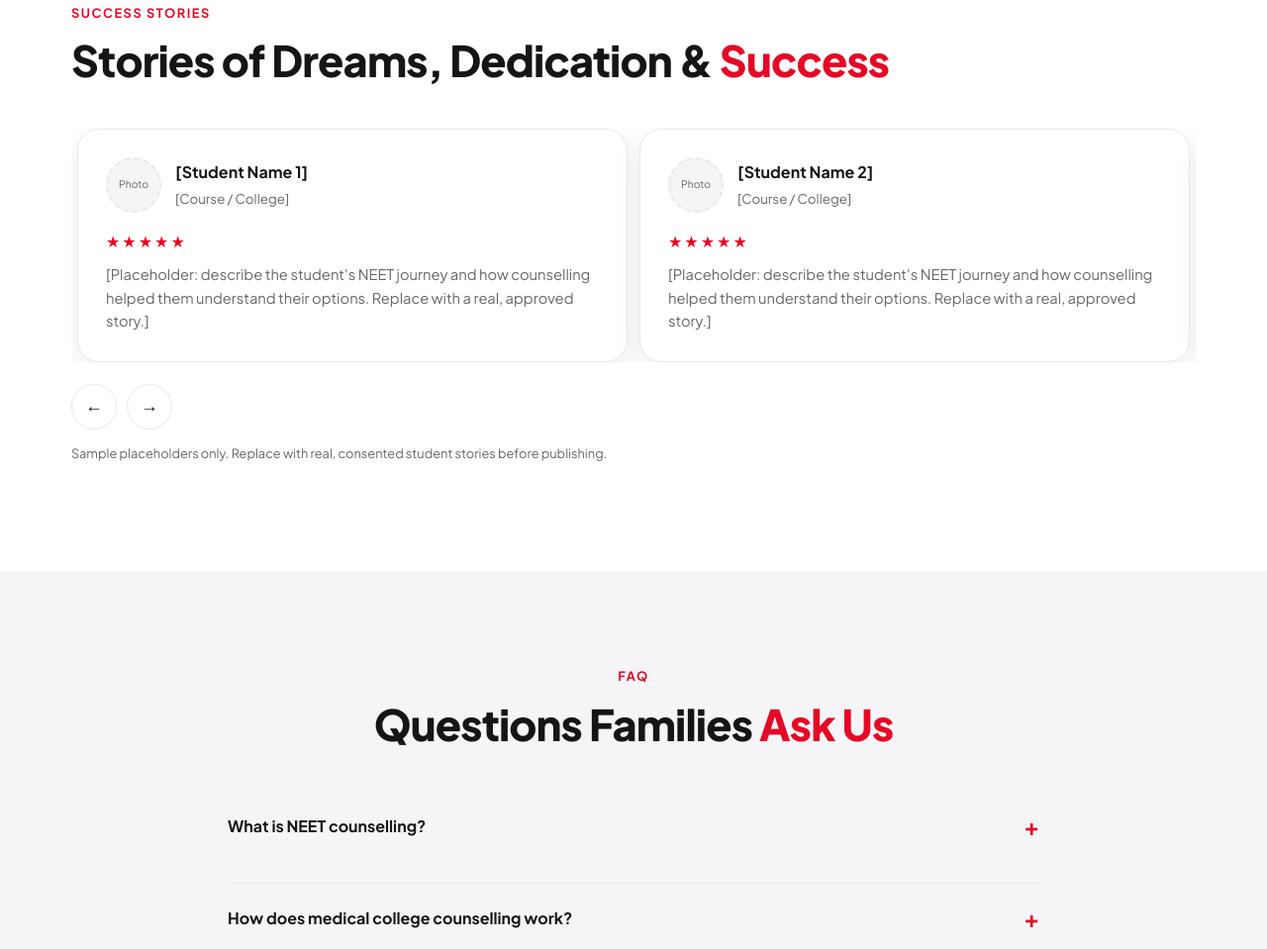
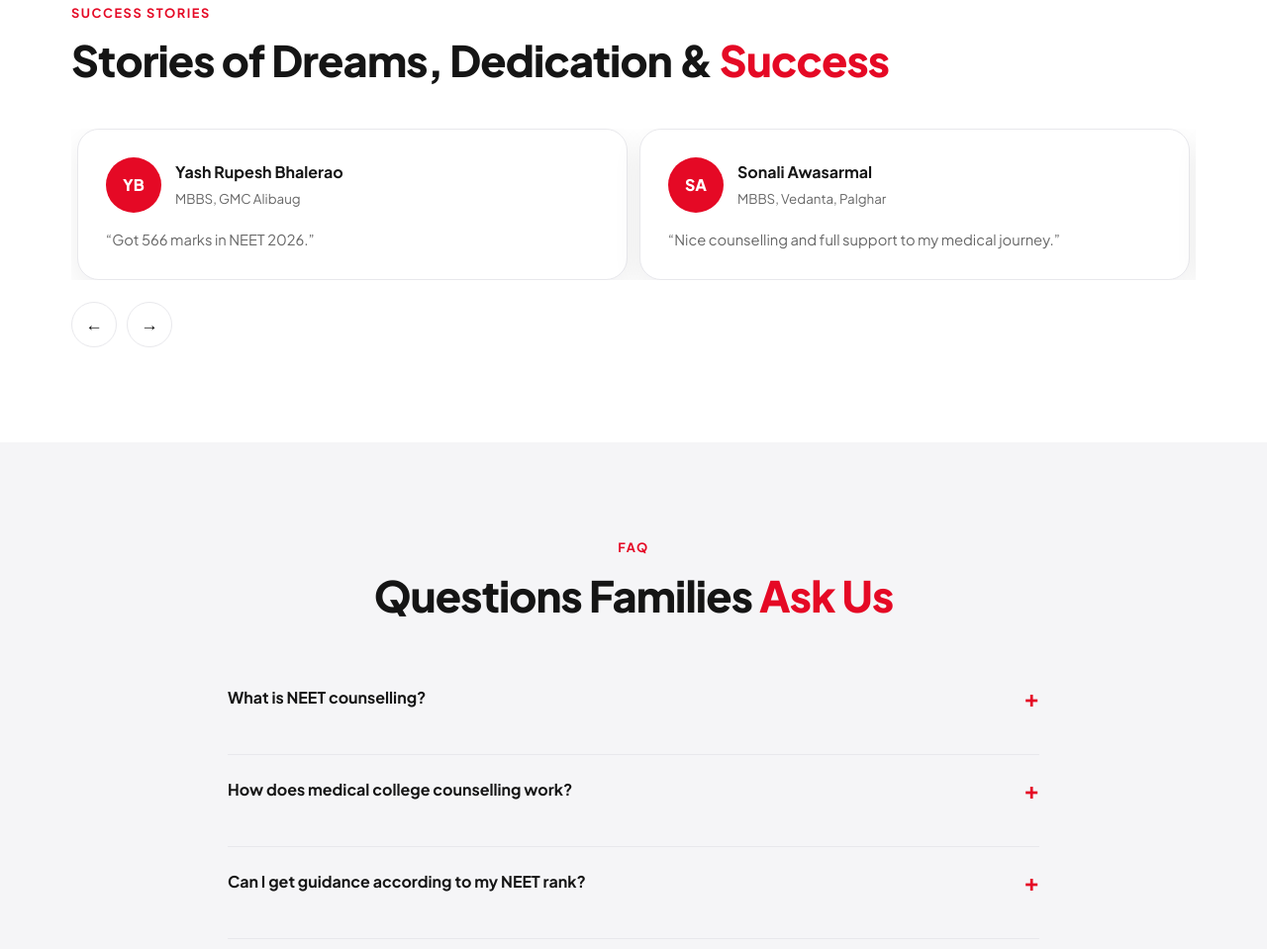
Before and after one commit to mrbhaleraocounselling/index, a plain HTML site: page index.html in a window 1280 px wide. Shown: the part 4240-5199 px from the top of the page at 99% size. Drawn offline with Linux system fonts and the light colour scheme.

Commit message:
Add files via upload

```diff
--- a/index.html
+++ b/index.html
@@ -85,7 +85,7 @@ nav ul{flex-direction:column;gap:6px;font-size:1.3rem}nav li a{display:block;pad
 .tc{flex:0 0 100%;padding:0 6px}
 @media(min-width:900px){.tc{flex-basis:50%}}
 .tc .card{height:100%}
-.av{width:56px;height:56px;border-radius:50%;background:var(--soft);border:2px dashed var(--line);display:grid;place-items:center;color:var(--mute);font-size:.65rem;flex:none}
+.av{width:56px;height:56px;border-radius:50%;background:var(--red);color:#fff;display:grid;place-items:center;font-weight:800;font-size:1rem;flex:none}
 .who{display:flex;gap:14px;align-items:center;margin-bottom:16px}.who small{color:var(--mute)}
 .stars{color:var(--red);letter-spacing:2px}
 .ctl{display:flex;gap:10px;margin-top:22px;align-items:center}
@@ -190,7 +190,7 @@ footer a:hover{color:var(--red)}footer p{color:var(--mute);font-size:.9rem}
 <section id="stories"><div class="w"><div class="rv"><p class="eb">Success stories</p><h2>Stories of Dreams, Dedication &amp; <em>Success</em></h2></div>
 <div class="sl"><div class="tr" id="tr"></div></div>
 <div class="ctl"><button id="pv" aria-label="Previous">←</button><button id="nx" aria-label="Next">→</button></div>
-<p class="note">Sample placeholders only. Replace with real, consented student stories before publishing.</p></div></section>
+</div></section>
 
 <section id="faq" class="alt"><div class="w"><div class="rv" style="text-align:center"><p class="eb">FAQ</p><h2>Questions Families <em>Ask Us</em></h2></div>
 <div class="fq" id="fq"></div></div></section>
@@ -240,7 +240,8 @@ const faq=[["What is NEET counselling?","It is the centralised process where qua
 $("#fq").innerHTML=faq.map(f=>`<details><summary>${f[0]}</summary><div class="fa"><div><p>${f[1]}</p></div></div></details>`).join("");
 document.querySelectorAll("#fq details").forEach(d=>d.addEventListener("toggle",()=>{if(d.open)document.querySelectorAll("#fq details").forEach(o=>o!==d&&(o.open=false))}));
 // testimonials
-const T=[0,1,2].map(i=>`<div class="tc"><div class="card"><div class="who"><div class="av">Photo</div><div><b contenteditable="true">[Student Name ${i+1}]</b><br><small contenteditable="true">[Course / College]</small></div></div><div class="stars" aria-label="5 star rating">★★★★★</div><p contenteditable="true" style="margin:10px 0 0">[Placeholder: describe the student's NEET journey and how counselling helped them understand their options. Replace with a real, approved story.]</p></div></div>`).join("");
+const TS=[["Yash Rupesh Bhalerao","YB","MBBS, GMC Alibaug","Got 566 marks in NEET 2026."],["Sonali Awasarmal","SA","MBBS, Vedanta, Palghar","Nice counselling and full support to my medical journey."],["Sanjivani Santosh Bhalerao","SB","BAMS, RMS Podar, Mumbai",""]];
+const T=TS.map(t=>`<div class="tc"><div class="card"><div class="who"><div class="av">${t[1]}</div><div><b>${t[0]}</b><br><small>${t[2]}</small></div></div>${t[3]?`<p style="margin:0">“${t[3]}”</p>`:""}</div></div>`).join("");
 $("#tr").innerHTML=T;let ti=0;const tr=$("#tr");
 function go(n){const per=innerWidth>=900?2:1,max=3-per;ti=n<0?max:n>max?0:n;tr.style.transform=`translateX(-${ti*100/per}%)`}
 $("#nx").onclick=()=>go(ti+1);$("#pv").onclick=()=>go(ti-1);addEventListener("resize",()=>go(0));
```
